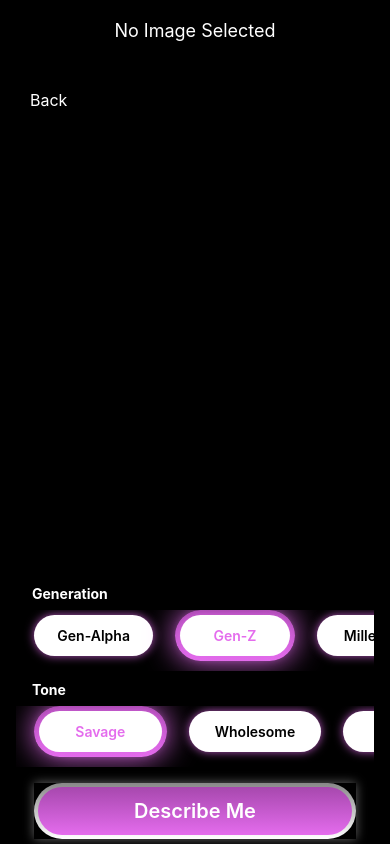
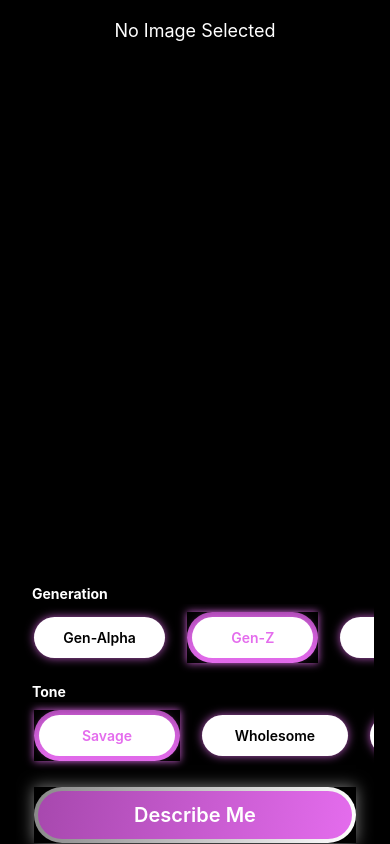
Before and after one commit to JesseMurrell/describe-me, a React Native app in the folder DescribeMe/frontend/: screen /ImagePicker in a window 390 px wide. Built offline with nearby package versions, Linux system fonts and the light colour scheme.

Commit message:
adjusted styling

```diff
--- a/DescribeMe/frontend/src/components/containers/ImageContainer.tsx
+++ b/DescribeMe/frontend/src/components/containers/ImageContainer.tsx
@@ -27,7 +27,7 @@ const styles = StyleSheet.create({
   },
   image: {
     flex: 1,
-    resizeMode: "cover", // Ensures the image covers the space without distortion
+
   },
   placeholder: {
     flex: 1,
--- a/DescribeMe/frontend/src/components/dataDisplay/SingleSelectCarousel.tsx
+++ b/DescribeMe/frontend/src/components/dataDisplay/SingleSelectCarousel.tsx
@@ -51,18 +51,19 @@ const styles = StyleSheet.create({
   header: {
     fontSize: fontSizes.headings.h6,
     paddingTop: 10,
-    paddingBottom: 8,
+    paddingBottom: 2,
     fontWeight: "bold",
     color: colours.white,
     marginLeft: 16,
   },
   contentContainer: {
+    marginTop: 8,
     paddingHorizontal: 18,
     alignItems: "center",
   },
   itemWrapper: {
     marginRight: 22,
-    width: '20%',
+    width: '22%',
     marginBottom: 10,
   },
 });
--- a/DescribeMe/frontend/src/components/inputs/buttons/SelectionButton.tsx
+++ b/DescribeMe/frontend/src/components/inputs/buttons/SelectionButton.tsx
@@ -25,6 +25,7 @@ export function SelectionButton({
 }: SelectionButtonProps) {
   if (selected) {
     return (
+      <TouchableOpacity style={styles.wrapper}>
         <LinearGradient
           colors={[colours.secondary, colours.primary]}
           style={[styles.selectedBorderGradient, style]}
@@ -33,6 +34,7 @@ export function SelectionButton({
             <Text style={styles.selectedText}>{title}</Text>
           </TouchableOpacity>
         </LinearGradient>
+      </TouchableOpacity>
     );
   }
 
@@ -64,6 +66,7 @@ const baseButtonStyle = {
 
 // 2. Use StyleSheet.create() for final styles
 const styles = StyleSheet.create({
+
   // ========== UNSELECTED STYLES ==========
 
   unselectedButton: {
@@ -74,18 +77,21 @@ const styles = StyleSheet.create({
   unselectedText: {
     color: colours.black,
     fontWeight: "600",
-    fontSize: fontSizes.body.small,
+    fontSize: fontSizes.body.m,
 
   },
 
   // ========== SELECTED STYLES ==========
 
+  wrapper :{
+    shadowOffset: { width: 0, height: 0 },
+    shadowOpacity: 0.9,
+    shadowRadius: 8,
+    shadowColor: colours.primary,
+  },
   selectedBorderGradient: {
     borderRadius: 100,
     padding: 5,
-    shadowOpacity: 0.95,
-    shadowRadius: 30,
-    shadowColor: colours.primary,
     elevation: 17,
   },
   selectedButton: {
--- a/DescribeMe/frontend/src/components/inputs/buttons/SubmitButton.tsx
+++ b/DescribeMe/frontend/src/components/inputs/buttons/SubmitButton.tsx
@@ -18,11 +18,15 @@ export function SubmitButton({ title, onPress, style }: SubmitButtonProps) {
       <LinearGradient
         colors={["#888888", "#FFFFFF"]} // from gray to white
         style={styles.borderGradient}
+        start={{ x: 0, y: 0 }} // Adjust the start point
+        end={{ x: 1, y: 1 }} // Adjust the end point
       >
         {/* Inner gradient background from secondary -> primary */}
         <LinearGradient
           colors={[colours.secondary, colours.primary]}
           style={styles.innerGradient}
+          start={{ x: 0, y: 0 }} // Adjust the start point
+          end={{ x: 1, y: 1 }} // Adjust the end point
         >
           <Text style={styles.text}>{title}</Text>
         </LinearGradient>
@@ -36,8 +40,8 @@ const styles = StyleSheet.create({
     // The wrapper ensures the shadows appear outside the gradient container
     shadowColor: "#FFFFFF",
     shadowOffset: { width: 0, height: 0 },
-    shadowOpacity: 0.4,
-    shadowRadius: 10,
+    shadowOpacity: 0.5,
+    shadowRadius: 15,
     elevation: 10,
     width: "90%",
     marginTop: 16,
--- a/DescribeMe/frontend/src/screens/DescriptionInputScreen.tsx
+++ b/DescribeMe/frontend/src/screens/DescriptionInputScreen.tsx
@@ -50,9 +50,9 @@ export function DescriptionInputScreen() {
           </View>
         )}
         {/* Custom Back Button */}
-        <TouchableOpacity style={styles.backButton} onPress={handleGoBack}>
+        {/* <TouchableOpacity style={styles.backButton} onPress={handleGoBack}>
           <Text style={styles.backButtonText}>Back</Text>
-        </TouchableOpacity>
+        </TouchableOpacity> */}
       </View>
 
       {/* Bottom Section */}
@@ -90,6 +90,8 @@ const styles = StyleSheet.create({
   image: {
     width: "100%",
     height: "100%",
+    borderBottomLeftRadius: 12,
+    borderBottomRightRadius: 12,
     resizeMode: "cover",
   },
   placeholder: {
```
Lines whose indentation alone changed are shown as unchanged.
